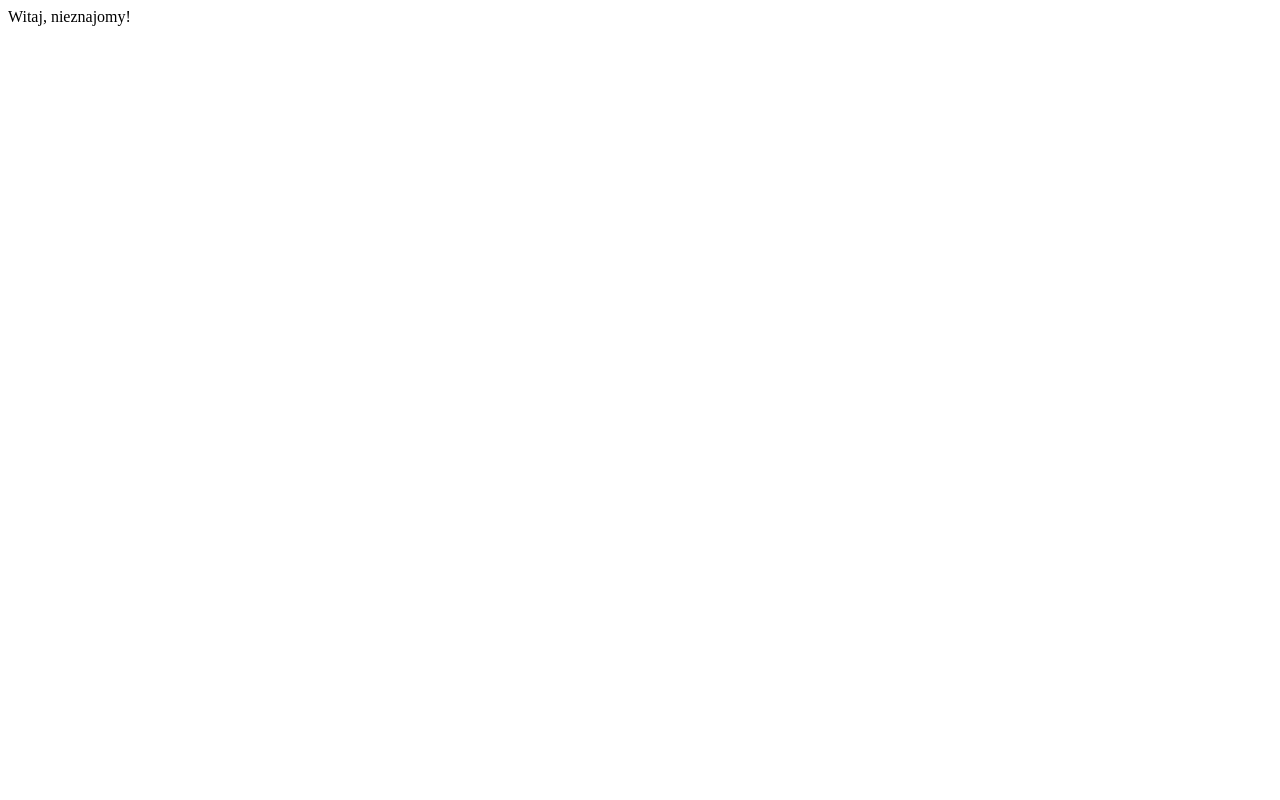
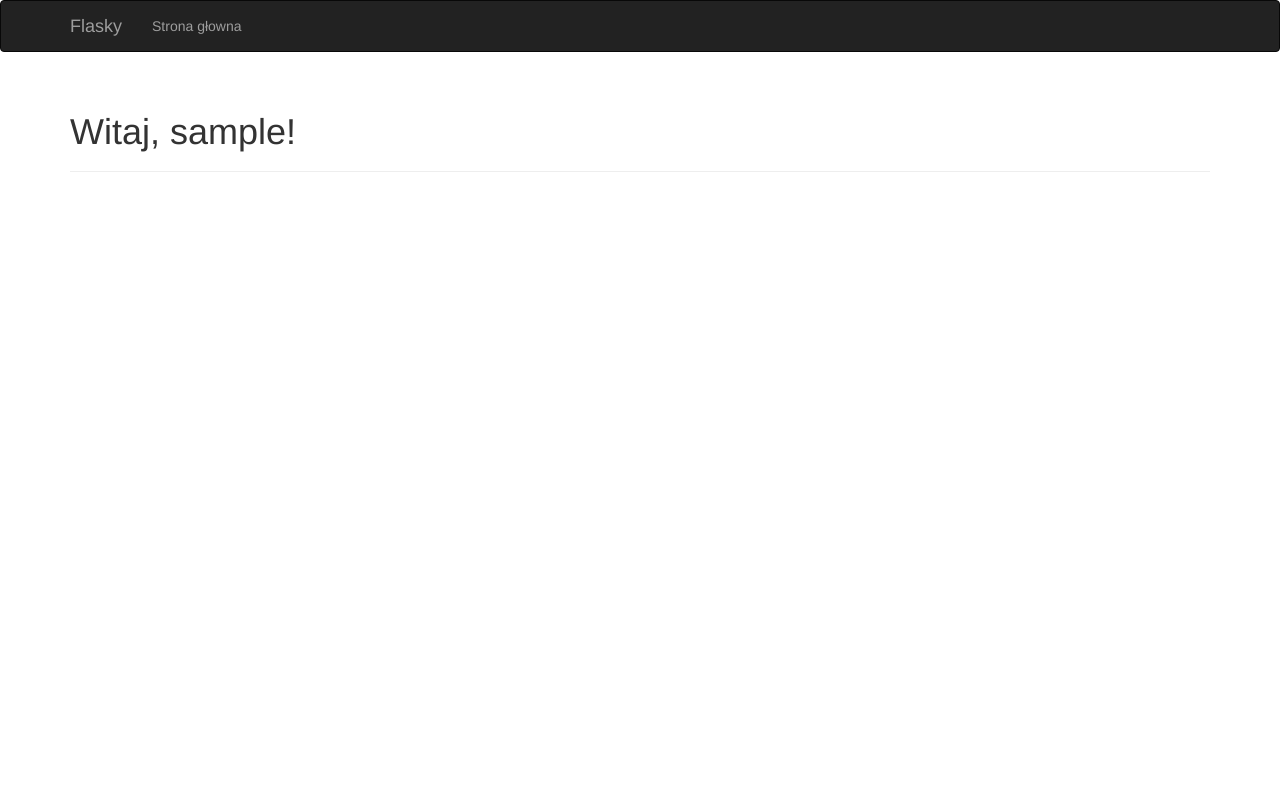
Before and after one commit to logicoperation66/Blog, a Flask app: a page that uses templates/user.html in a window 1280 px wide. Before the commit the page is almost empty. Run offline with Flask 2, Linux system fonts and the light colour scheme; some libraries are stand-ins or nearby versions.

Commit message:
Wykorzystanie szablonu base.html bootstrapa.

```diff
--- a/templates/user.html
+++ b/templates/user.html
@@ -1,5 +1,32 @@
-{% if user %}
-     Witaj, {{ user }}!
-{% else %}
-    Witaj, nieznajomy!
-{% endif %}
+{% extends "bootstrap/base.html" %}
+
+{% block title %}Flasky{% endblock title %}
+
+{% block navbar %}
+<div class="navbar navbar-inverse" role="navigation">
+    <div class="container">
+        <div class="navbar-header">
+            <button type="button" class="navbar-toggle" data-toggle="collapse"
+                    data-target=".navbar-collapse">
+                <span class="sr-only">Przełącz pasek nawigacji</span>
+                <span class="icon-bar"></span>
+                <span class="icon-bar"></span>
+                <span class="icon-bar"></span>
+            </button>
+            <a class="navbar-brand" href="/">Flasky</a>
+        </div>
+        <div class="navbar-collapse collapse">
+            <ul class="nav navbar-nav">
+                <li><a href="/">Strona głowna</a></li>
+            </ul>
+        </div>
+    </div>
+</div>
+{% endblock %}
+{% block content %}
+<div class="container">
+    <div class="page-header">
+        <h1>Witaj, {{ name }}!</h1>
+    </div>
+</div>
+{% endblock %}
```
